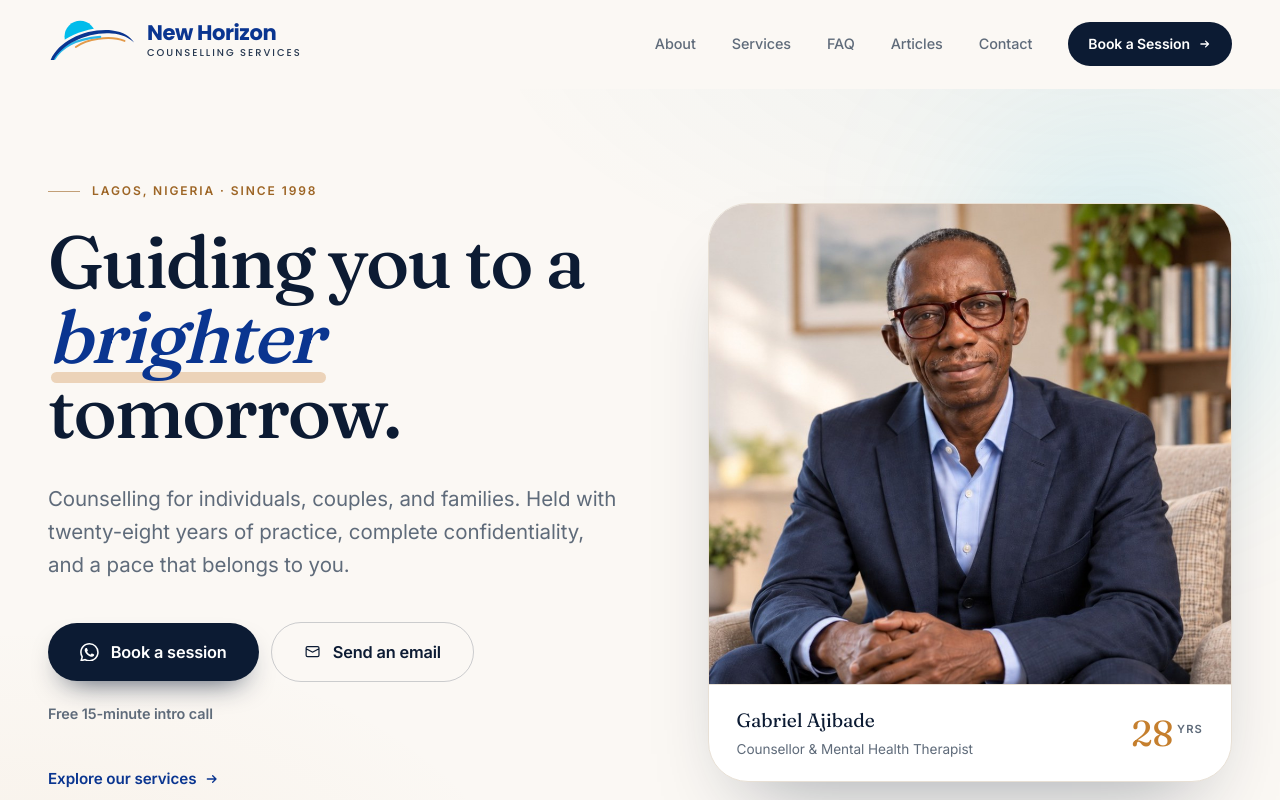
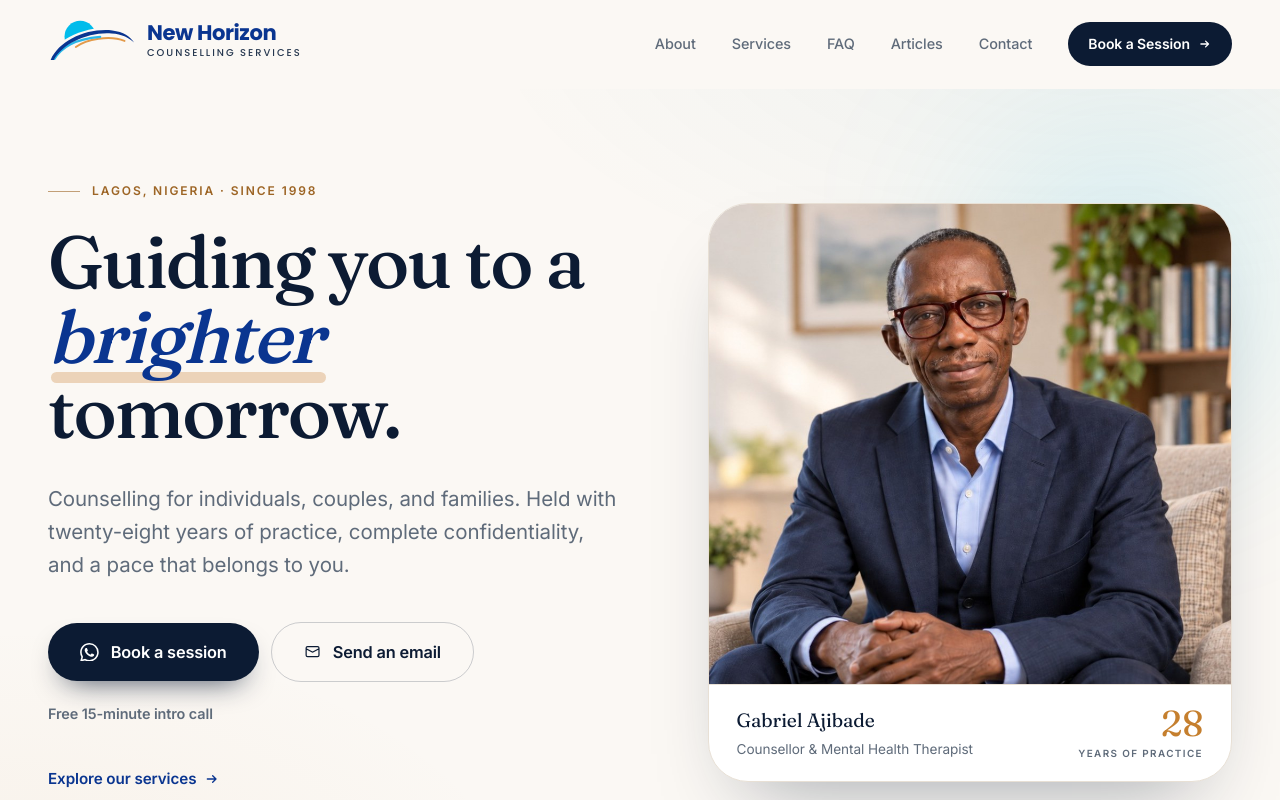
Before and after one commit to Michdriod/NEW-HORIZON-COUNSELLING-SERVICE, a Next.js app: page / in a window 1280 px wide. Shown: the top 800 px of the page. Built offline with nearby package versions, Linux system fonts and the light colour scheme.

Commit message:
corrected years of experience

```diff
--- a/src/app/page.tsx
+++ b/src/app/page.tsx
@@ -8,6 +8,7 @@ import Accordion from "@/components/Accordion";
 import CtaBand from "@/components/CtaBand";
 import { articles } from "@/lib/articles";
 import { photos } from "@/lib/images";
+import { site } from "@/lib/site";
 
 const services = [
   {
@@ -197,12 +198,17 @@ export default function Home() {
                       Counsellor &amp; Mental Health Therapist
                     </p>
                   </div>
-                  <p className="font-display text-[2.25rem] leading-none text-highlight">
-                    28
-                    <span className="ml-1 align-super font-body text-[0.7rem] font-semibold uppercase tracking-widest text-muted">
-                      yrs
-                    </span>
-                  </p>
+                  <div className="shrink-0 text-right">
+                    <p className="font-display text-[2.25rem] leading-none text-highlight">
+                      {site.yearsOfExperience}
+                    </p>
+                    {/* Tighter on phones so it does not squeeze the role
+                        beside it onto three lines. */}
+                    <p className="mt-1.5 font-body text-[0.55rem] font-semibold uppercase leading-tight tracking-[0.08em] text-muted sm:text-[0.62rem] sm:tracking-[0.14em]">
+                      Years of
+                      <br className="sm:hidden" /> practice
+                    </p>
+                  </div>
                 </div>
               </div>
             </Reveal>
```
